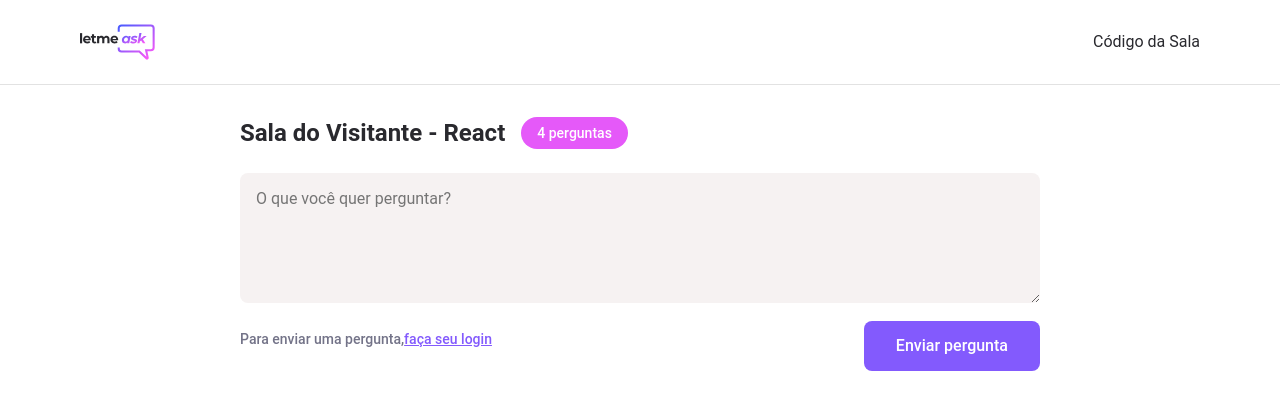
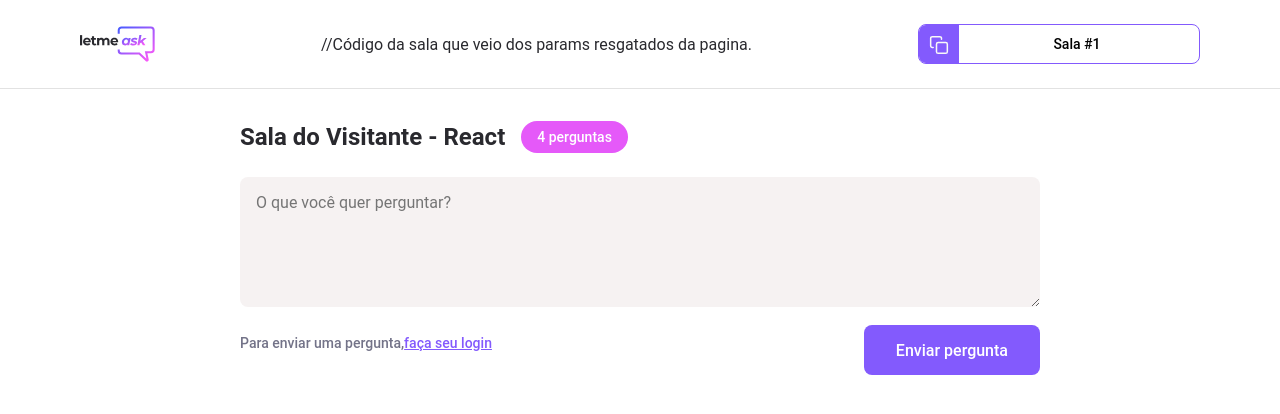
Before and after one commit to Luciara-Abreu/ReackJS-NLW, a React (Create React App) app in the folder letmeask/: page /rooms/1 in a window 1280 px wide. Shown: the top 414 px of the page. Built offline with nearby package versions, Linux system fonts and the light colour scheme; no server answers; the HTML template or start-up script is replaced by a standard one.

Commit message:
Ajustando a Sala- Apenas usuarios logagos podem fazer perguntas

```diff
--- a/letmeask/src/App.tsx
+++ b/letmeask/src/App.tsx
@@ -1,8 +1,9 @@
 import { BrowserRouter, Route, Switch } from 'react-router-dom';
 import { Home } from "./pages/Home";
 import { NewRoom } from "./pages/NewRoom";
+import { Room } from './pages/Room';
+
 import { AuthContextProvider } from './contexts/AuthContext';
-import { Room } from './pages/Room';
 
 //Switch mostra apenas uma rota
 function App() {
--- /dev/null
+++ b/letmeask/src/components/RoomCode.tsx
@@ -0,0 +1,23 @@
+import copyImg from '../assets/images/copy.svg'
+import '../styles/room-code.scss';
+
+//receber o código da sala como propriedades
+type RoomCodeProps = {
+  code: string;
+}
+
+export function RoomCode(props: RoomCodeProps){
+// criar uma função que copia o codigo da sala.
+function copyRoomCodeToClipboard(){
+  navigator.clipboard.writeText(props.code);
+}
+
+return(
+<button className="room-code" onClick={copyRoomCodeToClipboard}>
+<div className= "img-room-code">
+  <img src={copyImg} alt="Copy room code" />
+</div>
+<span> Sala #{props.code} </span>
+</button>
+)
+}
--- a/letmeask/src/pages/Room.tsx
+++ b/letmeask/src/pages/Room.tsx
@@ -1,14 +1,47 @@
+import { useState } from 'react';
+import { useParams } from 'react-router-dom';
 import logoImg from '../assets/images/logo.svg';
 import { Button } from '../components/Button';
+import { RoomCode } from '../components/RoomCode';
+import { useAuth } from '../hooks/UseAuth';
 import '../styles/room.scss';
 
+
+//Aqui digo qual o tipo de parâmetro quero pegar da nossa pagina
+type RoomParams = {
+  id: string;
+}
 export function Room() {
+  //apenas usuários autenticados podem fazer perguntas
+  const user = useAuth();
+
+  //O parâmetro id ficará armazenado na variável params
+  const params = useParams<RoomParams>();
+  const roomId = params.id;
+
+  // Aqui vamos guardar a pergunta digitada.
+  const [newQuestion, setNewQuestion] = useState('');
+
+  /*tendo a variável que guarda as perguntas, vamos verificar se ela está
+  vazia ou com alguma pergunta */
+  async function handleSendQuestion() {
+    if (newQuestion.trim() === '') {
+      return;
+    }
+    // poderia usar para tratar esse erro => https://react-hot-toast.com/
+    if (!user) {
+
+
+    }
+  }
+
   return (
     <div id="page-room">
       <header>
         <div className="content">
           <img src={logoImg} alt="Letmeask" />
-          <div>Código da Sala</div>
+          //Código da sala que veio dos params resgatados da pagina.
+          <RoomCode code={roomId} />
         </div>
       </header>
       <main className="content">
@@ -19,6 +52,9 @@
         <form>
           <textarea
             placeholder="O que você quer perguntar?"
+            //Aqui vamos pegar a pergunta digitada pelo usuário de
+            onChange={event => setNewQuestion(event.target.value)}
+            value={newQuestion}
           />
           <div className="form-footer">
             <span>Para enviar uma pergunta,
--- /dev/null
+++ b/letmeask/src/styles/room-code.scss
@@ -0,0 +1,32 @@
+.room-code{
+  height:40px;
+  border-radius:8px;
+  overflow: hidden;
+
+  background-color: #fff;
+  border: 1px solid #835afd;
+  cursor: pointer;
+  display: flex;
+
+// tive que dar uma ajeitada pois o meu icone do cód da sala
+// tinha ficado feio :))
+
+    .img-room-code{
+      background-color:#835afd;
+      padding: 10px 10px 10px 10px;
+      display: flex;
+      justify-content: center;
+      align-items: center;
+      }
+
+      span{
+        display: block;
+        align-self: center;
+        flex: 1;
+        padding: 0 16px 0 12px;
+        width: 240px;
+        font-size:14px;
+        font-weight: 500;
+      }
+
+}
```
